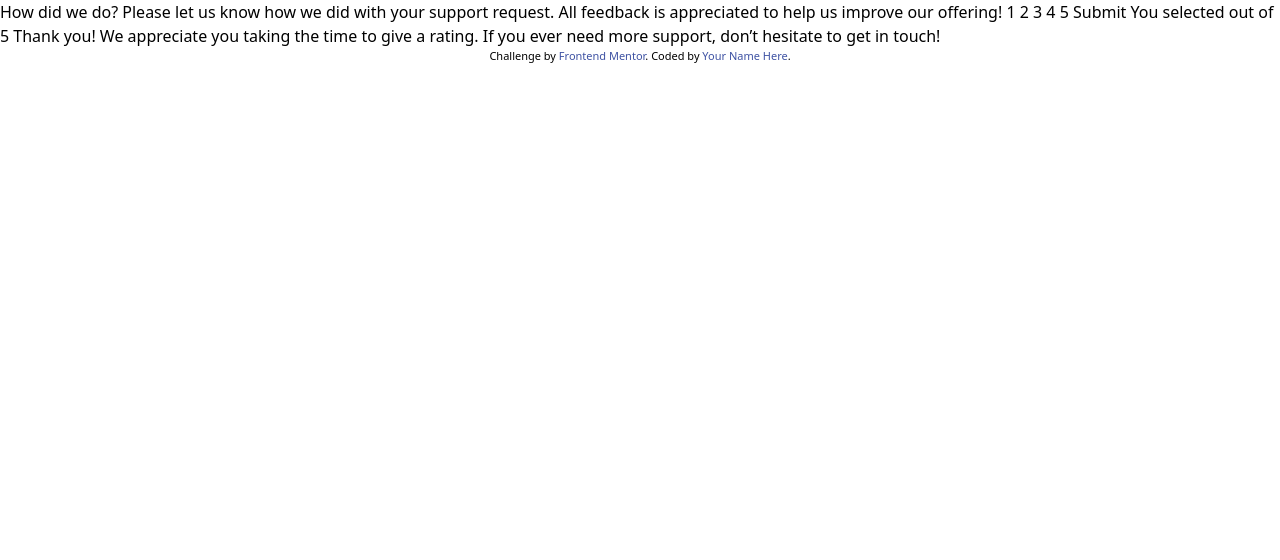
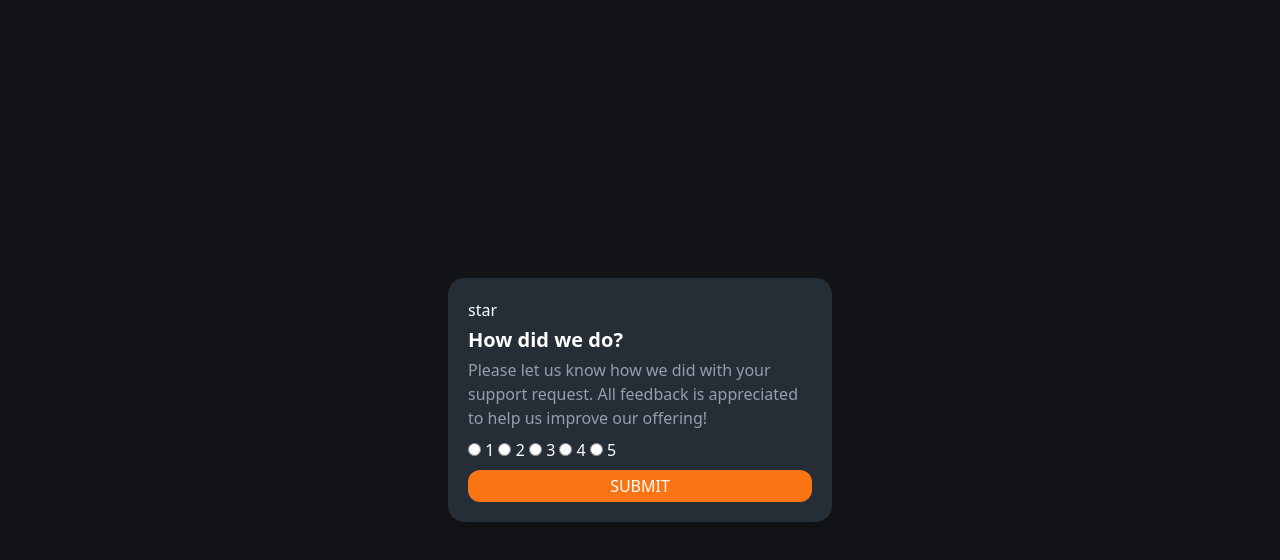
Before and after one commit to numan-iftikhar/interactive-rating-FEM, a website built with Vite: page index.html in a window 1280 px wide. Built offline with nearby package versions, Linux system fonts and the light colour scheme.

Commit message:
lay layout

```diff
--- a/index.html
+++ b/index.html
@@ -1,49 +1,83 @@
 <!DOCTYPE html>
 <html lang="en">
   <head>
-  <meta charset="UTF-8">
-  <meta name="viewport" content="width=device-width, initial-scale=1.0"> <!-- displays site properly based on user's device -->
+    <meta charset="UTF-8" />
+    <meta name="viewport" content="width=device-width, initial-scale=1.0" />
+    <!-- displays site properly based on user's device -->
 
-  <link rel="icon" type="image/png" sizes="32x32" href="./images/favicon-32x32.png">
-  <link rel="stylesheet" href="main.css">
-  <title>Frontend Mentor | Interactive rating component</title>
+    <link
+      rel="icon"
+      type="image/png"
+      sizes="32x32"
+      href="./images/favicon-32x32.png"
+    />
+    <link rel="stylesheet" href="main.css" />
+    <title>Interactive rating component</title>
 
     <!-- Feel free to remove these styles or customise in your own stylesheet 👍 -->
     <style>
-    .attribution { font-size: 11px; text-align: center; }
-    .attribution a { color: hsl(228, 45%, 44%); }
+      .attribution {
+        font-size: 11px;
+        text-align: center;
+      }
+      .attribution a {
+        color: hsl(228, 45%, 44%);
+      }
     </style>
   </head>
-<body class="bg-red-500">
-
+  <body class="flex items-center justify-center h-screen bg-veryDarkBlue">
     <!-- Rating state start -->
-
-  How did we do?
-
-  Please let us know how we did with your support request. All feedback is appreciated
-  to help us improve our offering!
-
-  1 2 3 4 5
-
-  Submit
-
+    <main class="w-96 p-5 bg-darkBlue text-white rounded-2xl shadow-lg">
+      <div class="star">star</div>
+      <div>
+        <h1 class="text-xl font-semibold my-1 text-white">How did we do?</h1>
+        <p class="desc text-lightGrey">
+          Please let us know how we did with your support request. All feedback
+          is appreciated to help us improve our offering!
+        </p>
+      </div>
+      <form action="#">
+        <div class="ratings my-2">
+          <label class="form-control">
+            <input type="radio" name="radio" />
+            1
+          </label>
+          <label class="form-control">
+            <input type="radio" name="radio" />
+            2
+          </label>
+          <label class="form-control">
+            <input type="radio" name="radio" />
+            3
+          </label>
+          <label class="form-control">
+            <input type="radio" name="radio" />
+            4
+          </label>
+          <label class="form-control">
+            <input type="radio" name="radio" />
+            5
+          </label>
+        </div>
+        <button type="submit" class="w-full bg-orange rounded-xl font-medium py-1 uppercase">Submit</button>
+      </form>
+    </main>
     <!-- Rating state end -->
 
     <!-- Thank you state start -->
 
-  You selected <!-- Add rating here --> out of 5
-
-  Thank you!
-
-  We appreciate you taking the time to give a rating. If you ever need more support,
-  don’t hesitate to get in touch!
+    <!-- You selected
+    Add rating here
+    out of 5 Thank you! We appreciate you taking the time to give a rating. If
+    you ever need more support, don’t hesitate to get in touch! -->
 
     <!-- Thank you state end -->
-
-
+<!--
     <div class="attribution">
-    Challenge by <a href="https://www.frontendmentor.io?ref=challenge" target="_blank">Frontend Mentor</a>.
-    Coded by <a href="#">Your Name Here</a>.
-  </div>
+      Challenge by
+      <a href="https://www.frontendmentor.io?ref=challenge" target="_blank"
+        >Frontend Mentor</a
+      >. Coded by <a href="#">Your Name Here</a>.
+    </div> -->
   </body>
 </html>
```
Lines whose indentation alone changed are shown as unchanged.
